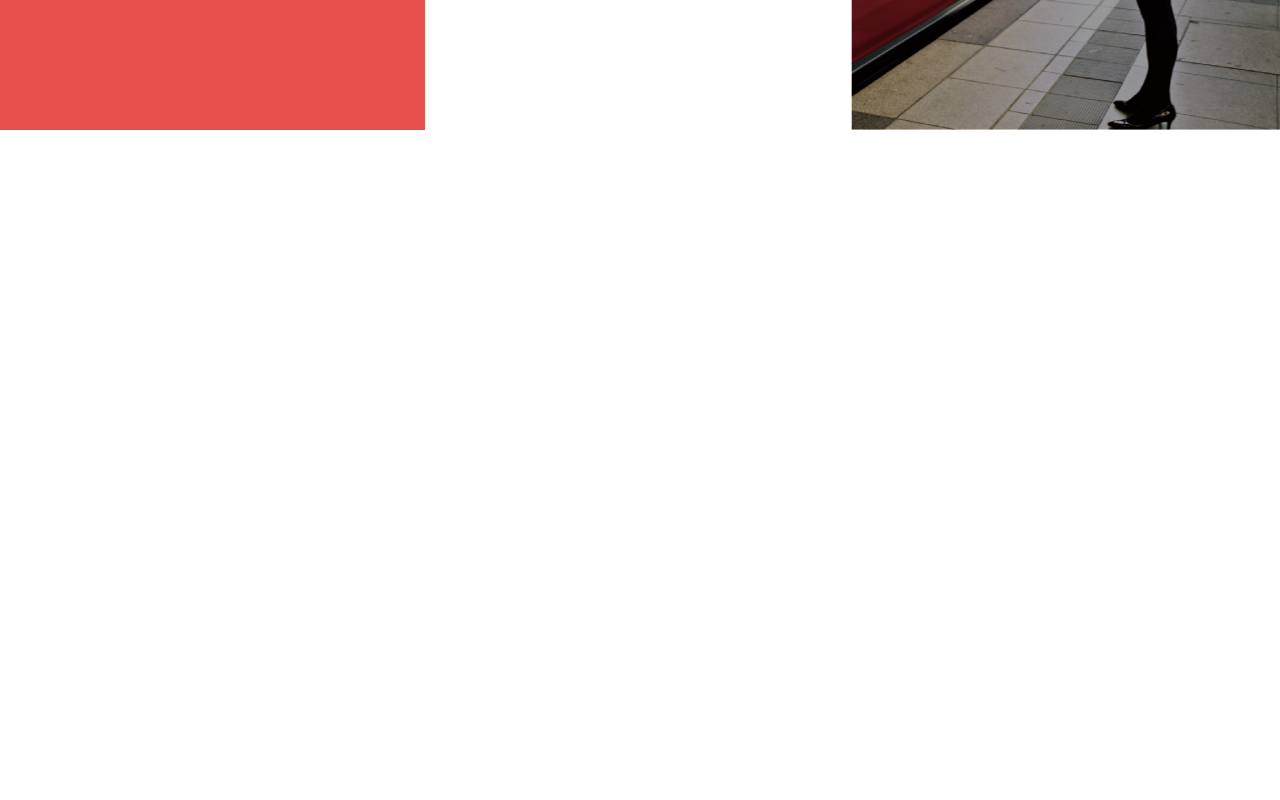
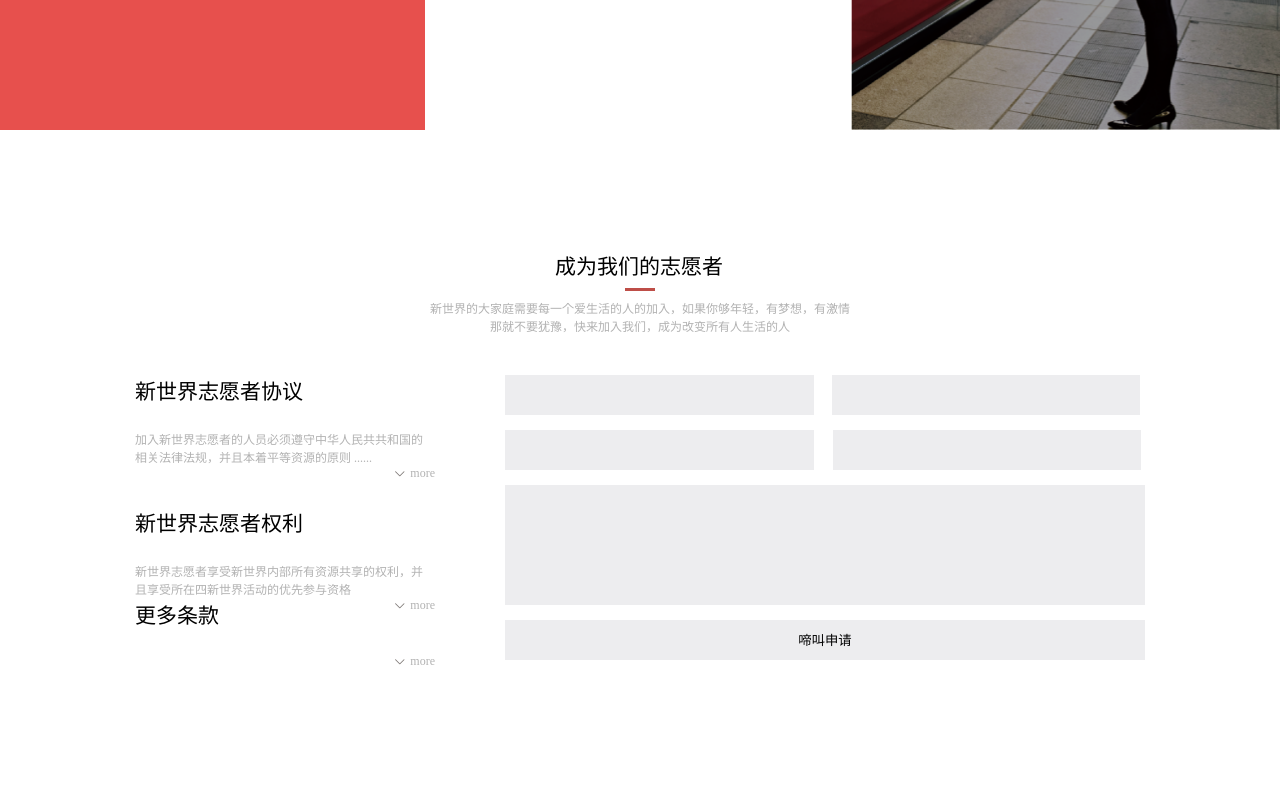
Before and after one commit to ife2016/tasks, a plain HTML site: page task7/index.html in a window 1280 px wide. Shown: the part 3260-4060 px from the top of the page. Drawn offline with Linux system fonts and the light colour scheme.

Commit message:
Finish
Finish

```diff
--- a/task7/css/style.css
+++ b/task7/css/style.css
@@ -241,7 +241,7 @@ header li:first-child {
 	color:#FFF;
 }
 
-.sec-4-line {
+.sec-4-line , .sec-8-line {
 	margin:8px auto;
 	width:30px;
 	height:3px;
@@ -596,6 +596,127 @@ header li:first-child {
 
 .sec-8 {
 	height:750px;
+    font-family: "黑体";
+}
+
+.sec-8-title {
+    width: 170px;
+    margin: 0 auto;
+    font-size: 21px;
+    padding-top: 120px;
+}
+
+.sec-8-line {
+    background-color: #be4e48;
+}
+
+
+.sec-8-subTitle {
+    width: 425px;
+    font-size: 12px;
+    margin: 0 auto;
+    text-align: center;
+    color: #b2b2b2;
+}
+
+.sec-8-leftBox {
+    float: left;
+    height: 342px;
+    width: 300px;
+}
+
+.sec-8-box {
+    float: left;
+    width: 300px;
+    height: 92px;
+    margin-bottom: 40px;
+}
+
+.sec-8-box:nth-child(2) {
+    margin-bottom: 0;
+}
+
+.sec-8-boxTitle {
+    font-size: 21px;
+    margin-bottom: 25px;
+}
+
+.sec-8-boxSubTitle {
+    font-size: 12px;
+    color: #b2b2b2;
+}
+
+.sec-8-boxMore {
+    text-align: right;
+    font-size: 12px;
+    padding-left: 20px;
+    background: url(../img/more.png) 260px 5px no-repeat;
+    color: #b2b2b2;
+}
+
+.sec-8-rightBox {
+    margin-left: 70px;
+    float: left;
+    width: 640px;
+    height: 340px;
+}
+
+.sec-8-bigBox {
+    width: 1010px;
+    height: 342px;
+    margin: 0 auto;
+    margin-top: 40px;
+}
+
+.sec-8-input-1 {
+    width: 640px;
+}
+
+.sec-8-input-1 input {
+    width: 308.5px;
+    height: 40px;
+    background-color: #ededef;
+    border: none;
+    padding: 0;
+    line-height: 40px;
+}
+
+.sec-8-input-1 input:nth-child(1) {
+     margin: 0 14px 15px 0;
+}
+
+.sec-8-input-1 input:nth-chile(2) {
+    margin: 0 0 15px 0;
+}
+
+.sec-8-input-1 input:nth-child(3) {
+    margin: 0 15px 15px 0;
+}
+
+.sec-8-input-1 input:nth-child(4) {
+    margin: 0 0 15px 0;
+}
+
+.sec-8-input-2 {
+    width: 640px;
+}
+
+.sec-8-input-2 input {
+    width: 640px;
+    height: 120px;
+    background-color: #ededef;
+    border: none;
+    padding: 0;
+    margin: 0 15px 15px 0;
+}
+
+.sec-8-input-3 button {
+    width: 640px;
+    height: 40px;
+    background: #ededef;
+    border: none;
+    line-height: 40px;
+    text-align: center;
 }
 
 footer {
--- a/task7/index.html
+++ b/task7/index.html
@@ -168,6 +168,41 @@
     </div>
 
     <div class="sec-8">
+        <div class="sec-8-title">成为我们的志愿者</div>
+        <div class="sec-8-line"></div>
+        <div class="sec-8-subTitle">新世界的大家庭需要每一个爱生活的人的加入，如果你够年轻，有梦想，有激情那就不要犹豫，快来加入我们，成为改变所有人生活的人</div>
+        <div class="sec-8-bigBox">
+        <div class="sec-8-leftBox">
+        <div class="sec-8-box">
+            <div class="sec-8-boxTitle">新世界志愿者协议</div>
+            <div class="sec-8-boxSubTitle">加入新世界志愿者的人员必须遵守中华人民共共和国的<br/>相关法律法规，并且本着平等资源的原则 ......</div>
+            <div class="sec-8-boxMore">more</div>
+        </div>
+        <div class="sec-8-box">
+            <div class="sec-8-boxTitle">新世界志愿者权利</div>
+            <div class="sec-8-boxSubTitle">新世界志愿者享受新世界内部所有资源共享的权利，并<br/>且享受所在四新世界活动的优先参与资格</div>
+            <div class="sec-8-boxMore">more</div>
+        </div>
+        <div class="sec-8-box">
+            <div class="sec-8-boxTitle">更多条款</div>
+            <div class="sec-8-boxMore">more</div>
+        </div>
+        </div>
+        <div class="sec-8-rightBox">
+            <div class="sec-8-input-1">
+                <input type="text" form="lalala">
+                <input type="text">
+                <input type="text">
+                <input type="text">
+            </div>
+            <div class="sec-8-input-2">
+                <input type="text">
+            </div>
+            <div class="sec-8-input-3">
+                <button>啼叫申请</button>
+            </div>
+        </div>
+        </div>
     </div>
 
     <footer>
```
Also changed, not shown: task7/img/more.png (added).
